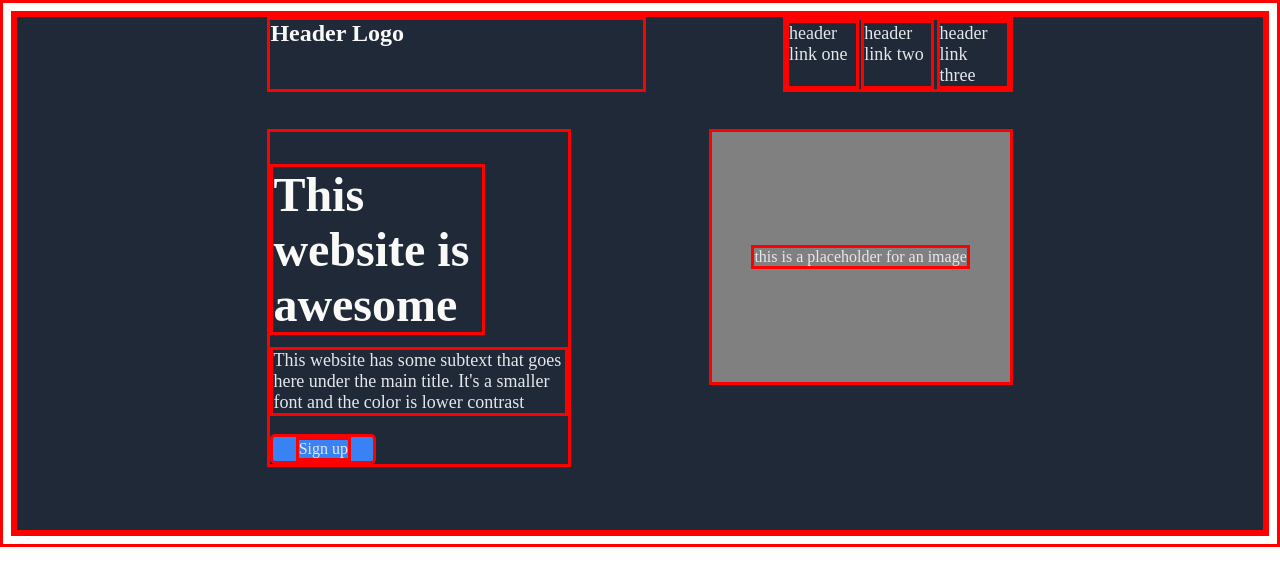
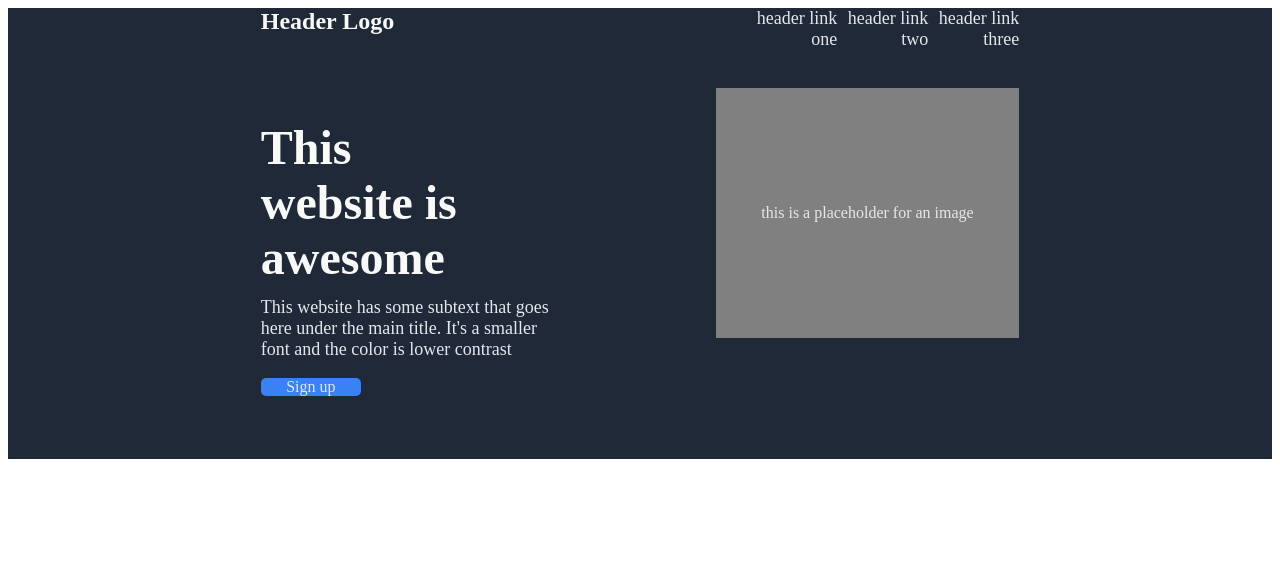
Before and after one commit to pl3lee/Pets_Website, a plain HTML site: page index.html in a window 1280 px wide. Drawn offline with Linux system fonts and the light colour scheme.

Commit message:
Fixed the header links.

```diff
--- a/style.css
+++ b/style.css
@@ -1,5 +1,5 @@
 * {
-    border: solid red;
+    /* border: solid red; */
 }
 .header-container {
     display: flex;
@@ -20,15 +20,16 @@
 }
 
 .header-link-container {
-    width: 30%;
+    width: 40%;
     display: flex;
-    justify-content: space-between;
+    justify-content: right;
 }
 #header-link {
     color: #E5E7EB;
     font-size: 18px;
     /* flex: 0.5 1 auto; */
     width: 30%;
+    text-align: right;
 }
 
 .title-block {
```
